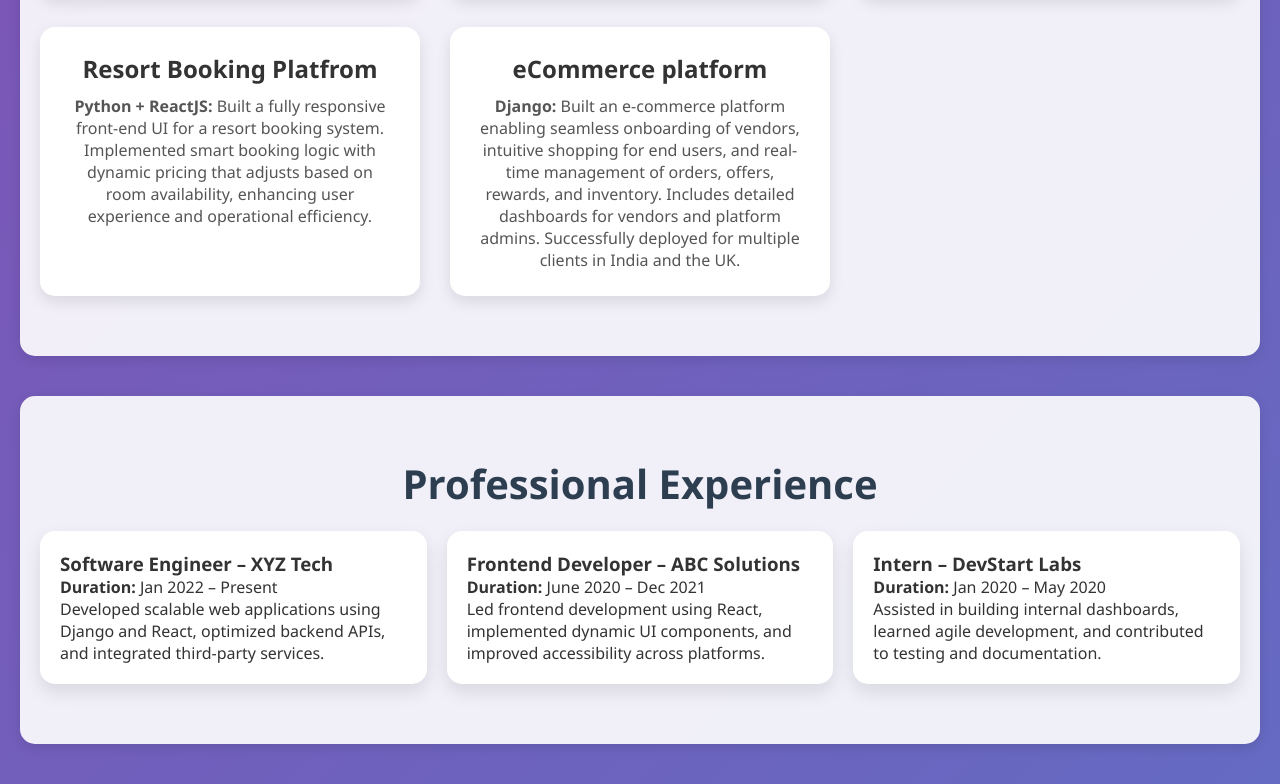
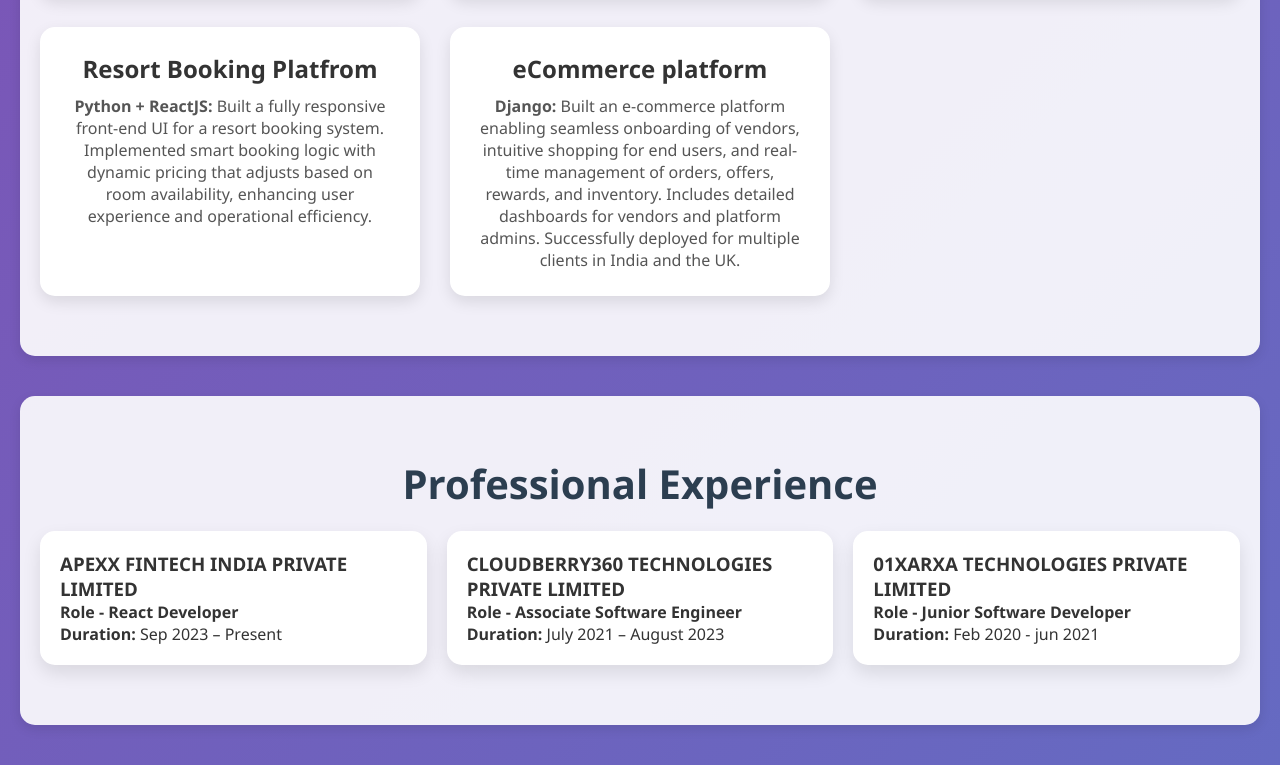
Before and after one commit to bala833/portfolio, a plain HTML site: page index.html in a window 1280 px wide. Shown: the part 2461-3245 px from the top of the page. Drawn offline with nearby package versions, Linux system fonts and the light colour scheme.

Commit message:
new content added

```diff
--- a/index.html
+++ b/index.html
@@ -676,7 +676,7 @@
           <i class="fab fa-github"></i>
         </a>
         <a
-        href="https://github.com/balchandprajapati"
+        href=""
         class="contact-item"
         title="Resume"
         target="_blank"
@@ -779,28 +779,31 @@
       <h2>Professional Experience</h2>
       <div class="experience-grid">
         <div class="experience-card" data-aos="fade-right">
-          <h3>Software Engineer – XYZ Tech</h3>
-          <p><strong>Duration:</strong> Jan 2022 – Present</p>
-          <p>
+          <h3>APEXX FINTECH INDIA PRIVATE LIMITED</h3>
+          <h4>Role - React Developer</h4>
+          <p><strong>Duration:</strong> Sep 2023 – Present</p>
+          <!-- <p>
             Developed scalable web applications using Django and React,
             optimized backend APIs, and integrated third-party services.
-          </p>
+          </p> -->
         </div>
         <div class="experience-card" data-aos="fade-up">
-          <h3>Frontend Developer – ABC Solutions</h3>
-          <p><strong>Duration:</strong> June 2020 – Dec 2021</p>
-          <p>
+          <h3>CLOUDBERRY360 TECHNOLOGIES PRIVATE LIMITED</h3>
+          <h4>Role - Associate Software Engineer</h4>
+          <p><strong>Duration:</strong> July 2021 – August 2023</p>
+          <!-- <p>
             Led frontend development using React, implemented dynamic UI
             components, and improved accessibility across platforms.
-          </p>
+          </p> -->
         </div>
         <div class="experience-card" data-aos="fade-left">
-          <h3>Intern – DevStart Labs</h3>
-          <p><strong>Duration:</strong> Jan 2020 – May 2020</p>
-          <p>
+          <h3>01XARXA TECHNOLOGIES PRIVATE LIMITED </h3>
+          <h4>Role - Junior Software Developer </h4>
+          <p><strong>Duration:</strong> Feb 2020 - jun 2021</p>
+          <!-- <p>
             Assisted in building internal dashboards, learned agile development,
             and contributed to testing and documentation.
-          </p>
+          </p> -->
         </div>
       </div>
     </section>
@@ -890,7 +893,7 @@
           },
           {
             name: "AJAX",
-            icon: "https://raw.githubusercontent.com/github/explore/8be26d91eb231fec0b8856359979ac09f27173fd/topics/ajax/ajax.png",
+            icon: "https://cdn.jsdelivr.net/gh/devicons/devicon/icons/ajax/ajax-original.svg",
           },
           // { name: 'AJAX', icon: 'https://upload.wikimedia.org/wikipedia/commons/e/e1/AJAX_logo_by_gengns.svg' },
           {
@@ -933,6 +936,10 @@
             name: "VS Code",
             icon: "https://cdn.jsdelivr.net/gh/devicons/devicon/icons/vscode/vscode-original.svg",
           },
+          {
+            name: "Slack",
+            icon: "https://cdn.jsdelivr.net/gh/devicons/devicon/icons/slack/slack-original.svg",
+          }
         ],
         OS: [
           {
```
